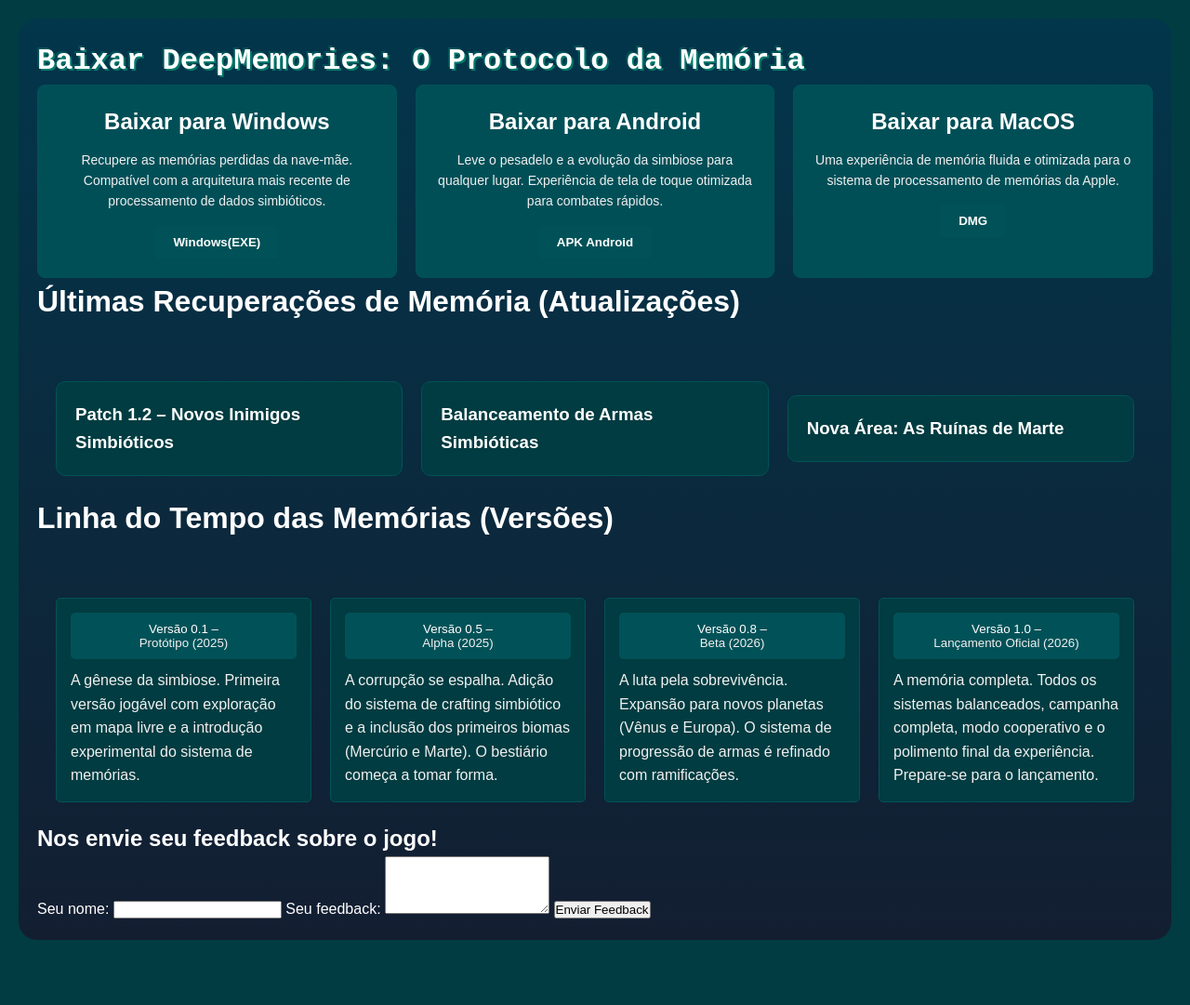
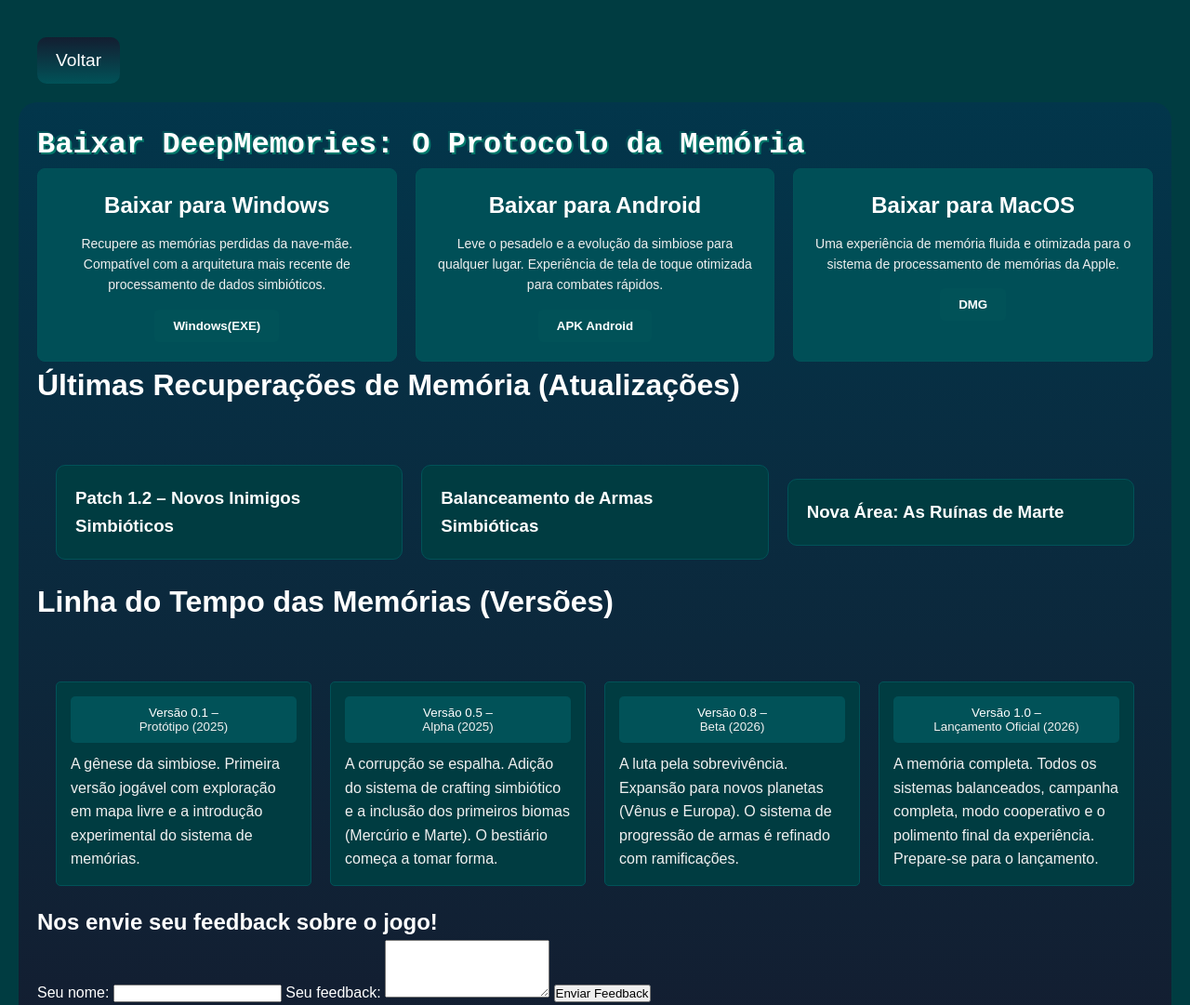
Before and after one commit to CaioRiciati/Deep-Memories-DM-, a plain HTML site: page back-end/DeepMemories/src/main/resources/templates/jogo.html in a window 1280 px wide. Shown: the top 1081 px of the page at 93% size. Before the commit the page ends 1031 px from the top, so only its background shows below. Drawn offline with Linux system fonts and the light colour scheme.

Commit message:
PROJETO, FINALIZADO

```diff
--- a/back-end/DeepMemories/src/main/resources/static/css/jogo.css
+++ b/back-end/DeepMemories/src/main/resources/static/css/jogo.css
@@ -12,6 +12,26 @@ body {
     font-family: Arial, sans-serif;
     line-height: 1.6;
     padding: 20px;
+}
+
+.login {
+  margin: 20px;
+  right: 150px;
+  background-image: linear-gradient(to top, #015258, #131e31);
+  color: white;
+  cursor: pointer;
+  padding: 10px 20px;
+  border: none;
+  border-radius: 10px;
+  font-size: 1.2em;
+  height: 50px;
+  top: 45px;
+}
+
+.login:hover {
+  background-color: #00796B;
+  transition: all 0.3s ease;
+  transform: scale(1.05);
 }
 
 main {
--- a/back-end/DeepMemories/src/main/resources/templates/jogo.html
+++ b/back-end/DeepMemories/src/main/resources/templates/jogo.html
@@ -7,6 +7,7 @@
     <title>Baixar DeepMemories</title>
 </head>
 <body>
+	<button type="button"   class="login" onclick="window.location.href='/'">Voltar</button>
     <main>
         <h1 class="glitch-text">Baixar DeepMemories: O Protocolo da Memória</h1>
 
```
Also changed, not shown: back-end/DeepMemories/src/main/resources/templates/home.html (+5 -5 lines).
